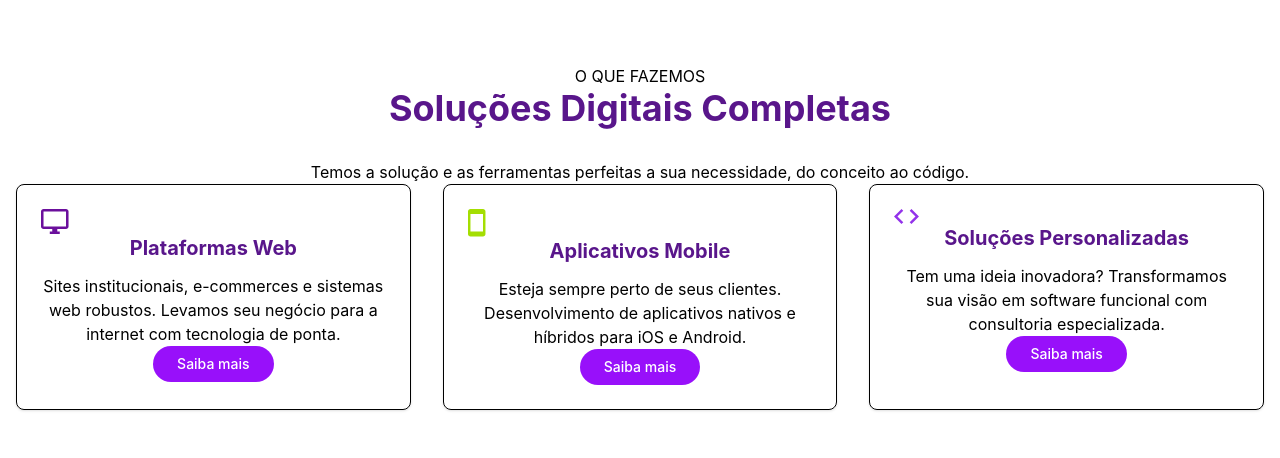
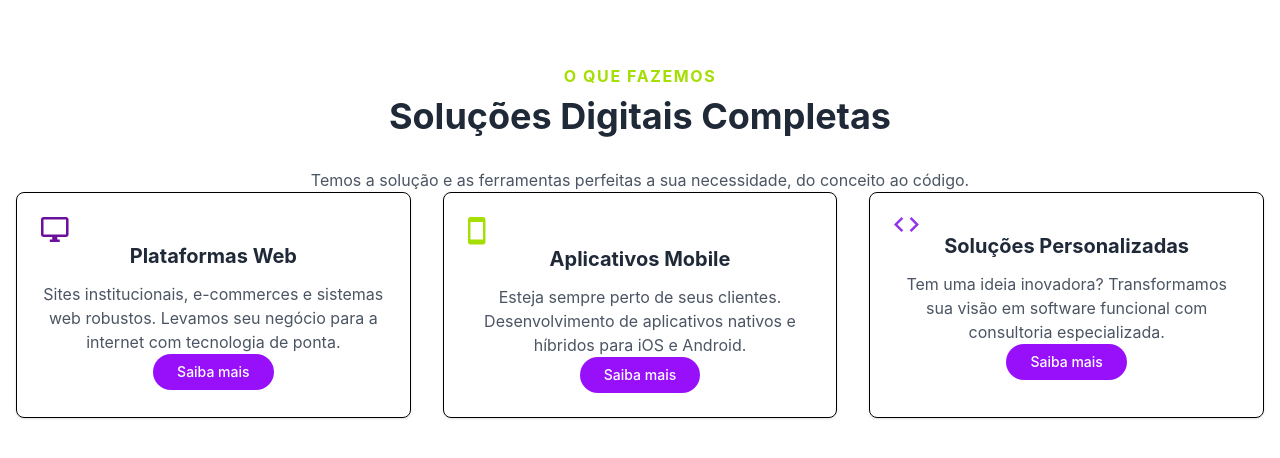
Before and after one commit to Caspessoa/HutDesignB, a React (Vite) app: page / in a window 1280 px wide. Shown: the top 458 px of the page. Built offline with nearby package versions, Linux system fonts and the light colour scheme.

Commit message:
style: ajusta cores da seção

```diff
--- a/src/sections/Landing2/Solucoes_cards.jsx
+++ b/src/sections/Landing2/Solucoes_cards.jsx
@@ -8,15 +8,15 @@ export default function SolucoesDigitais() {
 
       <div className="container mx-auto px-4 text-center">
 
-        <h4>
+        <h4 className="text-[#A4DE02] font-bold tracking-widest mb-2">
             O QUE FAZEMOS
         </h4>
 
-        <h2 className="text-4xl font-bold text-purple-900 mb-8">
+        <h2 className="text-4xl font-bold text-[#1F2937] mb-8">
           Soluções Digitais Completas
         </h2>
 
-        <p>Temos a solução e as ferramentas perfeitas a sua necessidade, do conceito ao código.</p>
+        <p className="text-[#4B5563]">Temos a solução e as ferramentas perfeitas a sua necessidade, do conceito ao código.</p>
 
         <div className="grid grid-cols-1 md:grid-cols-3 gap-8">
 
@@ -27,9 +27,9 @@ export default function SolucoesDigitais() {
               <img src={monitorIcon} alt='Monitor'/>
             </div>
 
-            <h2 className="text-xl font-bold text-purple-900 mb-3">Plataformas Web</h2>
+            <h2 className="text-xl font-bold text-[#1F2937] mb-3">Plataformas Web</h2>
 
-            <p>Sites institucionais, e-commerces e sistemas web robustos. Levamos seu negócio para a internet com tecnologia de ponta.</p>
+            <p className="text-[#4B5563]">Sites institucionais, e-commerces e sistemas web robustos. Levamos seu negócio para a internet com tecnologia de ponta.</p>
 
             <button className="mt-auto px-6 py-2 bg-purple-600 text-white font-medium rounded-full hover:bg-purple-700 transition-colors text-sm">
               Saiba mais
@@ -44,9 +44,9 @@ export default function SolucoesDigitais() {
               <img src={smartphoneIcon} alt='Smartphone'/>
             </div>
 
-            <h2 className="text-xl font-bold text-purple-900 mb-3">Aplicativos Mobile</h2>
+            <h2 className="text-xl font-bold text-[#1F2937] mb-3">Aplicativos Mobile</h2>
 
-            <p>Esteja sempre perto de seus clientes. Desenvolvimento de aplicativos nativos e híbridos para iOS e Android.</p>
+            <p className="text-[#4B5563]">Esteja sempre perto de seus clientes. Desenvolvimento de aplicativos nativos e híbridos para iOS e Android.</p>
 
             <button className="mt-auto px-6 py-2 bg-purple-600 text-white font-medium rounded-full hover:bg-purple-700 transition-colors text-sm">
               Saiba mais
@@ -61,9 +61,9 @@ export default function SolucoesDigitais() {
               <img src={codeIcon} alt='Code'/>
             </div>
 
-            <h2 className="text-xl font-bold text-purple-900 mb-3">Soluções Personalizadas</h2>
+            <h2 className="text-xl font-bold text-[#1F2937] mb-3">Soluções Personalizadas</h2>
 
-            <p>Tem uma ideia inovadora? Transformamos sua visão em software funcional com consultoria especializada.</p>
+            <p className="text-[#4B5563]">Tem uma ideia inovadora? Transformamos sua visão em software funcional com consultoria especializada.</p>
 
             <button className="mt-auto px-6 py-2 bg-purple-600 text-white font-medium rounded-full hover:bg-purple-700 transition-colors text-sm">
               Saiba mais
```
